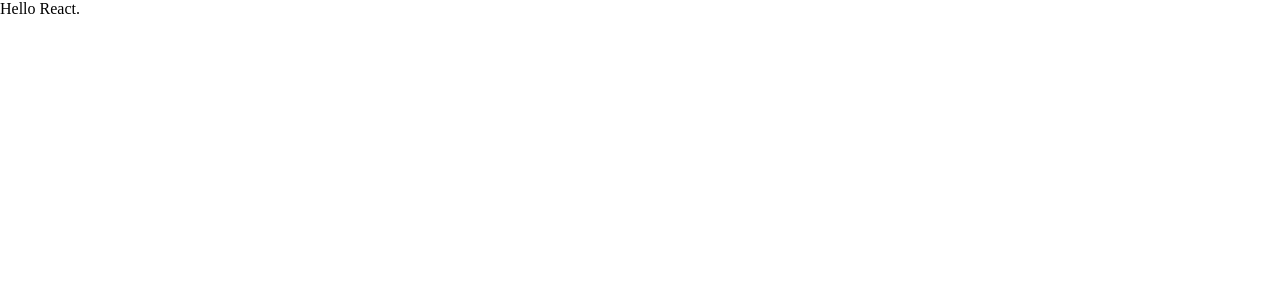
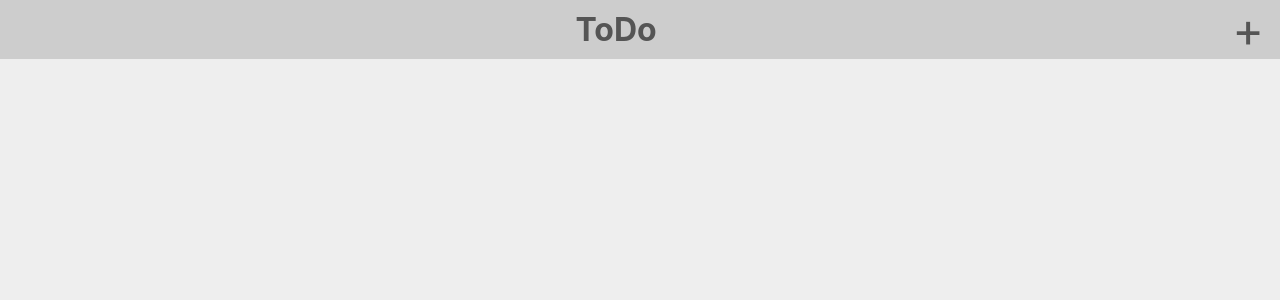
Before and after one commit to porideki/ToDoList, a React (Create React App) app: page / in a window 1280 px wide. Shown: the top 300 px of the page. Built offline with nearby package versions, Linux system fonts and the light colour scheme.

Commit message:
add header

```diff
--- a/src/App.css
+++ b/src/App.css
@@ -1,5 +1,32 @@
 * {
   box-sizing: border-box;
+  color: #555;
   margin: 0;
   padding: 0;
 }
+
+html {
+  background-color: #eee;
+}
+
+header {
+  display: flex;
+
+  vertical-align: middle;
+  align-items: center;
+  justify-content: space-between;
+
+  background-color: #cdcdcd;
+}
+
+.title {
+  width: 100%;
+  text-align: center;
+  margin: 4px;
+}
+
+.add-button {
+  margin-right: 16px;
+  text-align: center;
+  font-size: 3em;
+}
--- a/src/App.js
+++ b/src/App.js
@@ -4,7 +4,11 @@ import './App.css';
 function App() {
   return (
     <div>
-      <p>Hello React.</p>
+      <header>
+        <h1 class="title">ToDo</h1>
+        <div class="add-button">+</div>
+      </header>
+      <div id="main"></div>
     </div>
   );
 }
--- a/src/index.css
+++ b/src/index.css
@@ -1,5 +1,13 @@
-* {
-  box-sizing: border-box;
+body {
   margin: 0;
-  padding: 0;
+  font-family: -apple-system, BlinkMacSystemFont, 'Segoe UI', 'Roboto', 'Oxygen',
+    'Ubuntu', 'Cantarell', 'Fira Sans', 'Droid Sans', 'Helvetica Neue',
+    sans-serif;
+  -webkit-font-smoothing: antialiased;
+  -moz-osx-font-smoothing: grayscale;
 }
+
+code {
+  font-family: source-code-pro, Menlo, Monaco, Consolas, 'Courier New',
+    monospace;
+}
```
